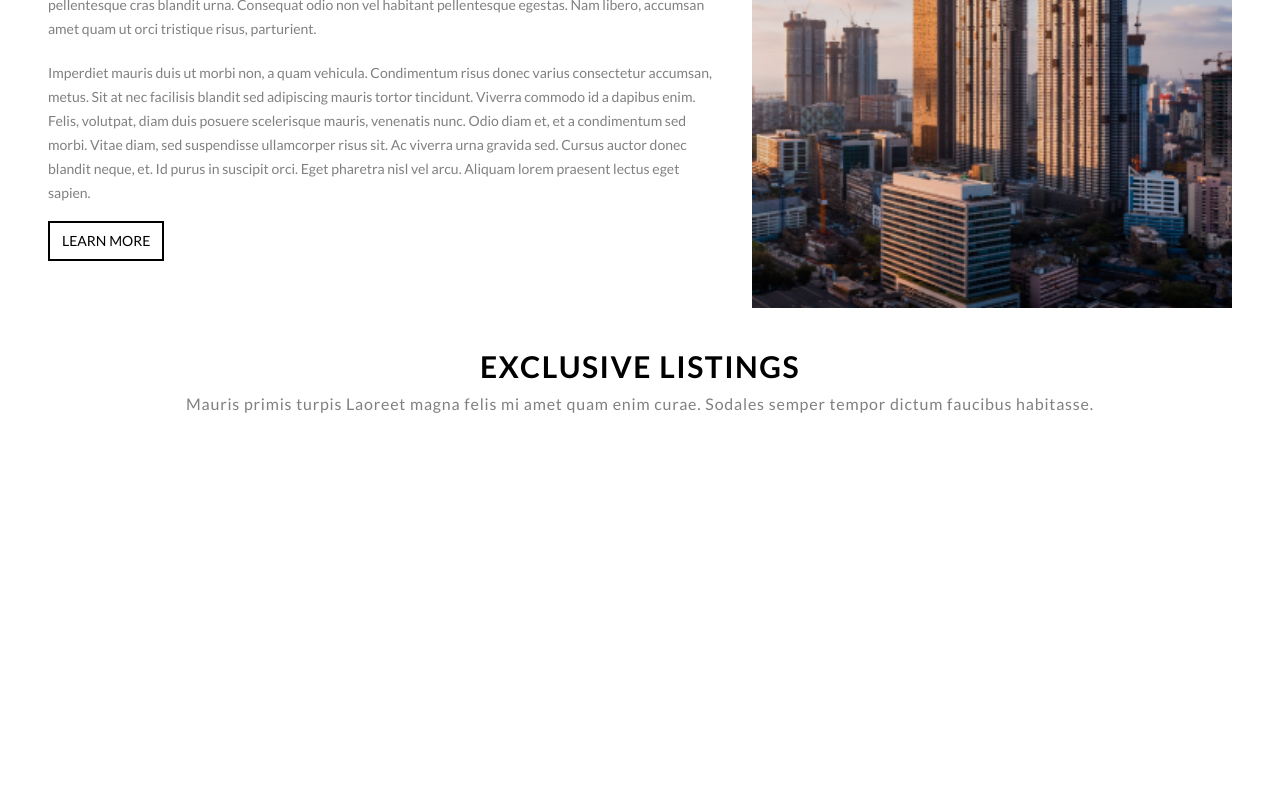
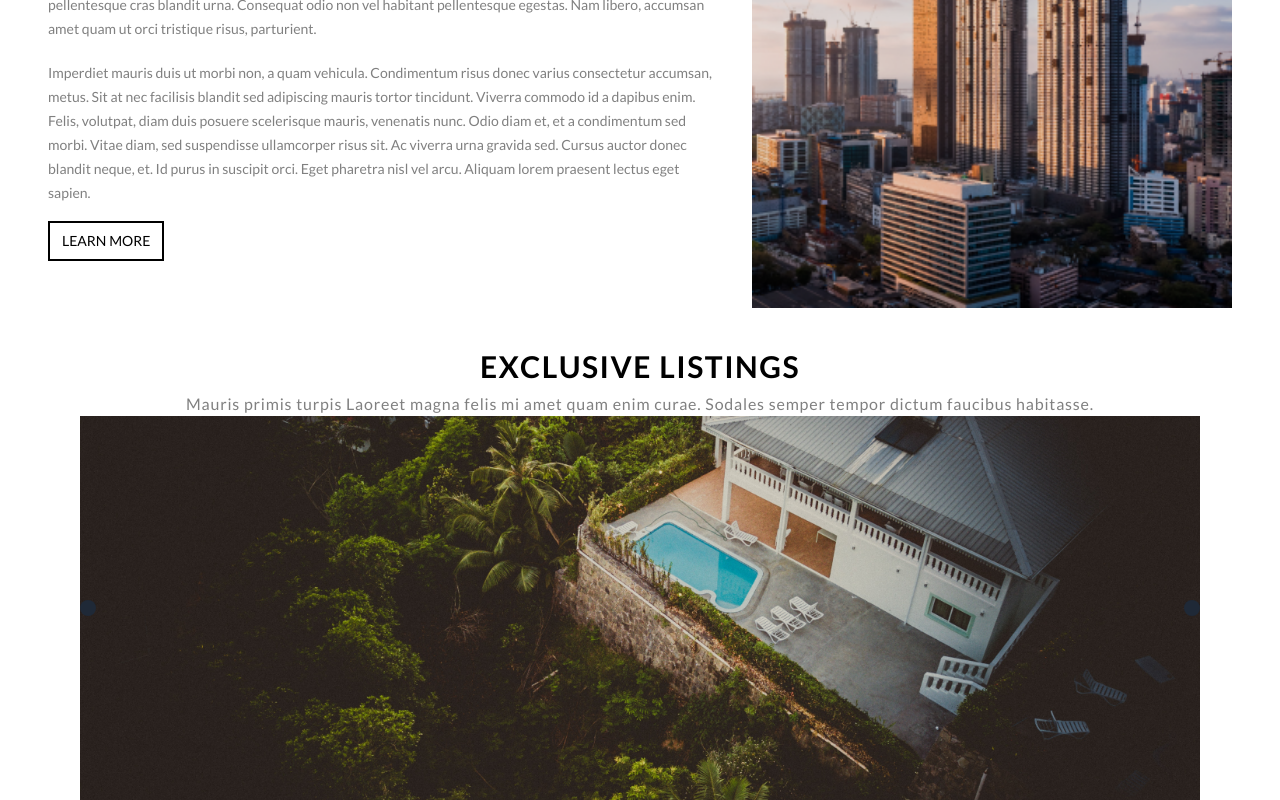
Before and after one commit to DosuFE/dev, a React (Vite) app in the folder react_project/: page / in a window 1280 px wide. Shown: the part 1491-2291 px from the top of the page. Before the commit the page ends 1907 px from the top, so only its background shows below. Built offline with nearby package versions, Linux system fonts and the light colour scheme.

Commit message:
Am still working on section 3 image slider component

```diff
--- a/react_project/src/SECTION3COMPONENT/sec3.jsx
+++ b/react_project/src/Home/SECTION3COMPONENT/sec3.jsx
@@ -1,4 +1,5 @@
 import React from 'react'
+import SliderImage from './sliderimage';
 
 const Sec3 = () => {
   return (
@@ -15,6 +16,7 @@ const Sec3 = () => {
                 tempor dictum faucibus habitasse.
               </p>
             </div>
+            <SliderImage/>
         </main>
       </section>
     </>
--- /dev/null
+++ b/react_project/src/Home/SECTION3COMPONENT/sliderimage.jsx
@@ -0,0 +1,45 @@
+import React, { useState, useEffect } from 'react';
+import slider1 from '../../assets/images/slider-desktop.png'
+import slider2 from '../../assets/images/slider2.png'
+import { FaChevronLeft } from "react-icons/fa6";
+import { FaChevronRight } from "react-icons/fa6";
+
+const images = [
+  slider1,
+  slider2
+];
+
+const SliderImage = () => {
+  const [currentIndex, setCurrentIndex] = useState(0);
+
+  useEffect(() => {
+    const intervalId = setInterval(() => {
+      setCurrentIndex((prevIndex) => (prevIndex + 1) % images.length);
+    }, 5000);
+    return () => clearInterval(intervalId);
+  }, []);
+
+  const goToPrevious = () => {
+    setCurrentIndex((prevIndex) => (prevIndex === 0 ? images.length - 1 : prevIndex - 1));
+  };
+
+  const goToNext = () => {
+    setCurrentIndex((prevIndex) => (prevIndex + 1) % images.length);
+  };
+
+  return (
+    <div className="relative bg-cover bg-center h-screen mx-20"
+      style={{ backgroundImage: `url(${images[currentIndex]})` }}>
+
+      <FaChevronLeft  onClick={goToPrevious}
+        className="absolute left-0 top-1/2 transform -translate-y-1/2 bg-gray-800 text-white p-2 rounded-full"
+        aria-label="Previous"/>
+
+      <FaChevronRight onClick={goToNext}
+        className="absolute right-0 top-1/2 transform -translate-y-1/2 bg-gray-800 text-white p-2 rounded-full"
+        aria-label="Next"/>
+    </div>
+  );
+};
+
+export default SliderImage;
--- a/react_project/src/Home/index.jsx
+++ b/react_project/src/Home/index.jsx
@@ -3,7 +3,7 @@ import Header from './header'
 import HeroSection from './HEROSECTION/heroSection'
 import Sec1 from './SECTIONCOMPONENT1/sec1'
 import Sec2 from './SECTION2COMPONENT/sec2'
-import Sec3 from '../SECTION3COMPONENT/sec3'
+import Sec3 from './SECTION3COMPONENT/sec3'
 
 const Index = () => {
   return (
--- a/react_project/src/index.css
+++ b/react_project/src/index.css
@@ -2,6 +2,18 @@
 @tailwind components;
 @tailwind utilities;
 
-h1{
-  font-family: "Lato", sans-serif;
+.bg-cover {
+  background-size: cover;
 }
+
+.bg-center {
+  background-position: center;
+}
+
+.h-screen {
+  height: 30vw;
+}
+
+.w-full {
+  width: 100%;
+}
```
Also changed, not shown: react_project/src/SECTION3COMPONENT/sliderimage.jsx (deleted).
